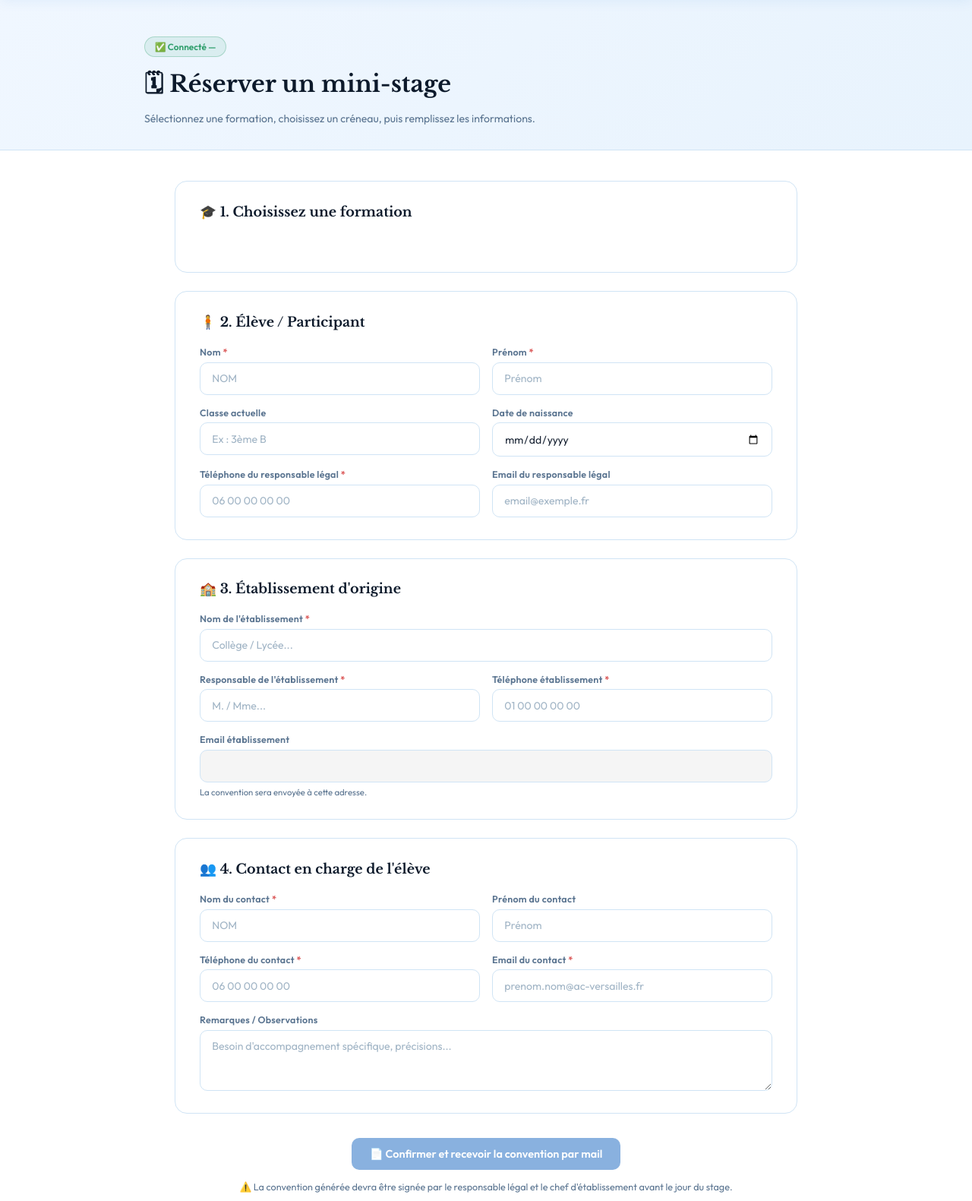
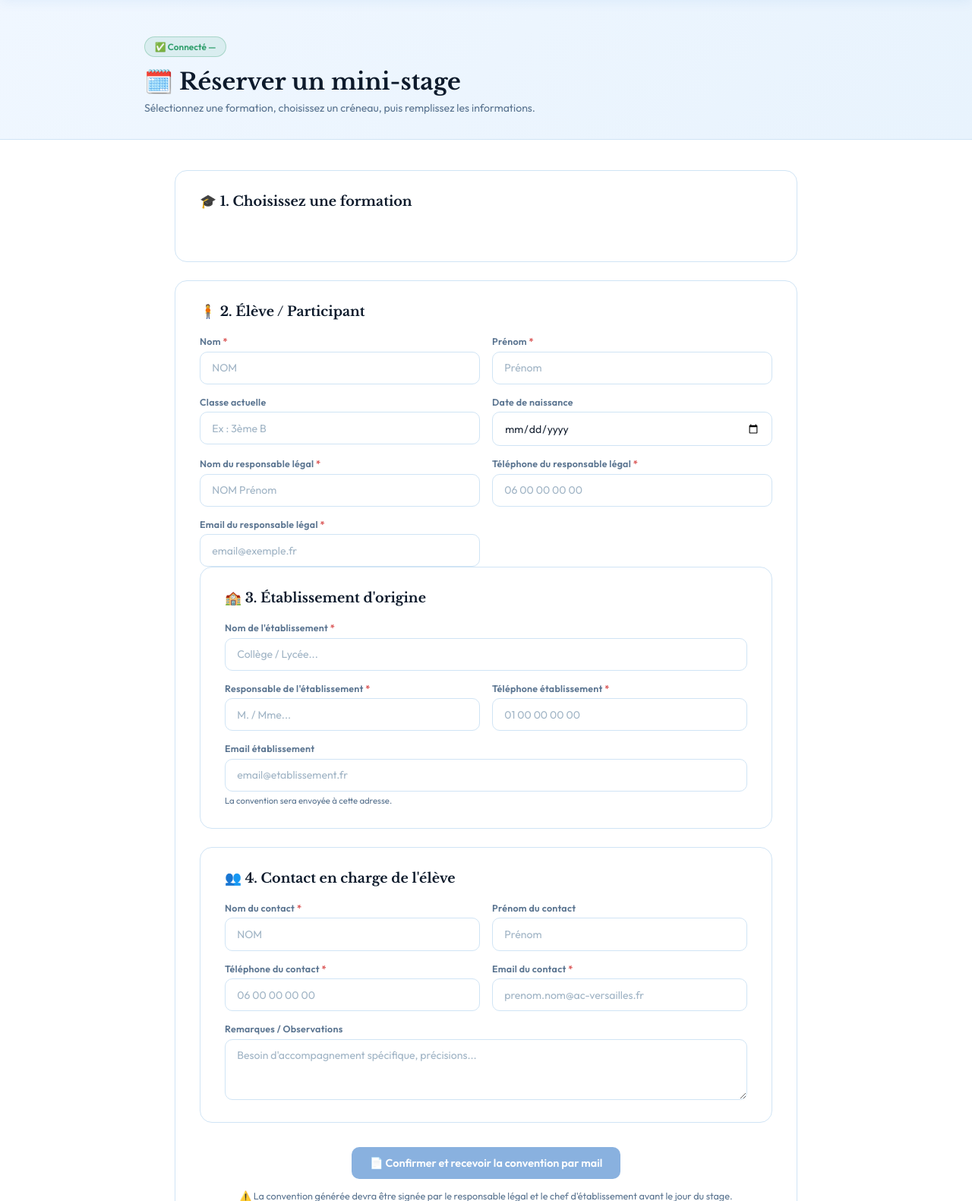
Before and after one commit to jamila-cell210/Fernand-Nadia-L-ger, a Flask app: template templates/reservation.html in a window 1280 px wide. Shown: the part 101-1682 px from the top of the page at 76% size. Run offline with Flask 3, Linux system fonts and the light colour scheme; the template is opened without the code that fills it, so the values that code supplies are empty.

Commit message:
Update reservation.html

```diff
--- a/templates/reservation.html
+++ b/templates/reservation.html
@@ -71,7 +71,7 @@
 <div class="page-hero">
   <div class="page-hero-inner">
     <div class="etab-badge">✅ Connecté — {{ etab_email }}</div>
-    <h1>🗓 Réserver un mini-stage</h1>
+    <h1>🗓️ Réserver un mini-stage</h1>
     <p>Sélectionnez une formation, choisissez un créneau, puis remplissez les informations.</p>
   </div>
 </div>
@@ -128,7 +128,7 @@
         {% else %}
         <div class="no-cren">
           Aucun créneau disponible pour cette formation pour le moment.<br>
-          <span style="font-size:.78rem">Revenez prochainement ou contactez-nous.</span>
+          <span style="font-size:.78rem">Revenez prochainement ou contactez-nous à <a href="mailto:jamila.zenid@flargenteuil.com" style="color:var(--blue)">jamila.zenid@flargenteuil.com</a></span>
         </div>
         {% endif %}
       </div>
@@ -143,9 +143,9 @@
         <div class="fg"><label>Prénom <span class="req">*</span></label><input type="text" name="eleve_prenom" placeholder="Prénom" required></div>
         <div class="fg"><label>Classe actuelle</label><input type="text" name="eleve_classe" placeholder="Ex : 3ème B"></div>
         <div class="fg"><label>Date de naissance</label><input type="date" name="eleve_ddn"></div>
-        <div class="fg"><label>Téléphone du responsable légal <span class="req">*</span></label><input type="tel" name="resp_legal_tel" placeholder="06 00 00 00 00" required></div>
-        <div class="fg"><label>Email du responsable légal</label><input type="email" name="resp_legal_email" placeholder="email@exemple.fr"></div>
-      </div>
+        <div class="fg"><label>Nom du responsable légal <span class="req">*</span></label><input type="text" name="resp_legal_nom" placeholder="NOM Prénom" required></div>
+<div class="fg"><label>Téléphone du responsable légal <span class="req">*</span></label><input type="tel" name="resp_legal_tel" placeholder="06 00 00 00 00" required></div>
+<div class="fg"><label>Email du responsable légal <span class="req">*</span></label><input type="email" name="resp_legal_email" placeholder="email@exemple.fr" required></div>
     </div>
 
     <!-- ÉTAPE 3 : ÉTABLISSEMENT -->
@@ -157,7 +157,7 @@
         <div class="fg"><label>Téléphone établissement <span class="req">*</span></label><input type="tel" name="etab_tel" placeholder="01 00 00 00 00" required></div>
         <div class="fg full">
           <label>Email établissement</label>
-          <input type="email" value="{{etab_email}}" disabled style="background:#f5f5f5;color:#888">
+        <input type="email" value="" placeholder="email@etablissement.fr" name="etab_email_affiche">
           <span style="font-size:.71rem;color:var(--muted)">La convention sera envoyée à cette adresse.</span>
         </div>
       </div>
```
